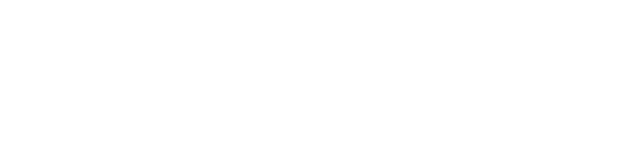
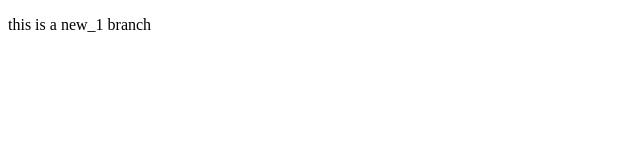
Before and after one commit to jiteshbinnar/git_demo, a plain HTML site: page index.html in a window 1280 px wide. Shown: the whole page, without its empty margins (0-640 px from the left). Drawn offline with Linux system fonts and the light colour scheme.

Commit message:
new b index changed

```diff
--- a/index.html
+++ b/index.html
@@ -7,6 +7,6 @@
     <title>welcome</title>
 </head>
 <body>
-
+    <p>this is a new_1 branch</p>
 </body>
 </html>
```
